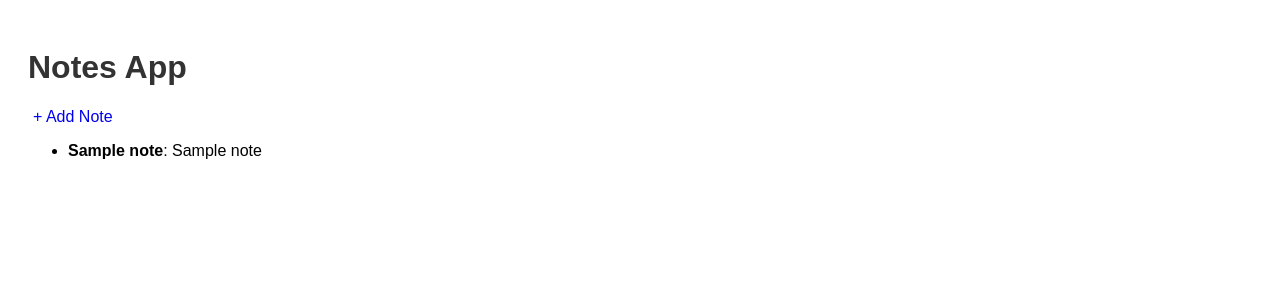
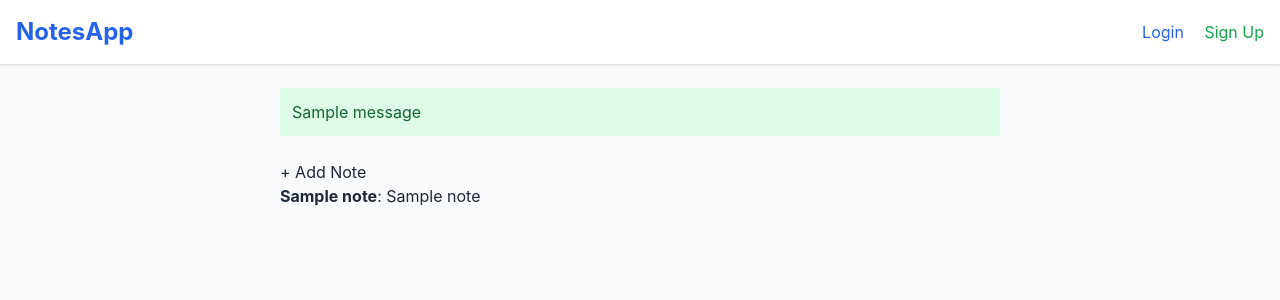
Before and after one commit to Luna-Fassil/Notes-App, a Flask app: template templates/index.html in a window 1280 px wide. Shown: the top 300 px of the page. Run offline with Flask 3, Linux system fonts and the light colour scheme; the template is opened without the code that fills it: most values are stand-ins (such as "Sample title", 1, 10 or a date in 2020); one stand-in notice (Sample message) is shown; some libraries are stand-ins or nearby versions.

Commit message:
New Basic Layout

```diff
--- a/app.py
+++ b/app.py
@@ -1,42 +1,161 @@
-from flask import Flask, render_template, request, redirect, url_for
+from flask import Flask, render_template, request, redirect, url_for, session, flash
+from werkzeug.security import generate_password_hash, check_password_hash
 import sqlite3
+from datetime import timedelta
 
 app = Flask(__name__)
+app.secret_key = 'your_secret_key'  # important for session
+app.permanent_session_lifetime = timedelta(days=7)  # for 'remember me'
 
 DB_NAME = "notes.db"
 
 def get_db_connection():
     conn = sqlite3.connect(DB_NAME)
-    conn.row_factory = sqlite3.Row  # optional: access columns by name in templates
+    conn.row_factory = sqlite3.Row
     return conn
 
 def init_db():
     with get_db_connection() as conn:
         conn.execute("""
+            CREATE TABLE IF NOT EXISTS users (
+                id INTEGER PRIMARY KEY AUTOINCREMENT,
+                username TEXT NOT NULL,
+                email TEXT UNIQUE NOT NULL,
+                password TEXT NOT NULL
+            )
+        """)
+        conn.execute("""
             CREATE TABLE IF NOT EXISTS notes (
                 id INTEGER PRIMARY KEY AUTOINCREMENT,
+                user_id INTEGER NOT NULL,
                 title TEXT NOT NULL,
-                content TEXT NOT NULL
+                content TEXT NOT NULL,
+                created_at TIMESTAMP DEFAULT CURRENT_TIMESTAMP,
+                FOREIGN KEY(user_id) REFERENCES users(id)
             )
         """)
         conn.commit()
 
+# Home
 @app.route('/')
-def index():
+def home():
+    if 'user_id' in session:
+        return redirect(url_for('dashboard'))
+    return render_template('index.html')
+
+# Signup
+@app.route('/signup', methods=['GET', 'POST'])
+def signup():
+    if request.method == 'POST':
+        username = request.form['username']
+        email = request.form['email']
+        password = generate_password_hash(request.form['password'])
+
+        with get_db_connection() as conn:
+            try:
+                conn.execute("INSERT INTO users (username, email, password) VALUES (?, ?, ?)",
+                             (username, email, password))
+                conn.commit()
+                flash('Account created! Please log in.', 'success')
+                return redirect(url_for('login'))
+            except sqlite3.IntegrityError:
+                flash('Email already exists.', 'danger')
+
+    return render_template('signup.html')
+
+# Login
+@app.route('/login', methods=['GET', 'POST'])
+def login():
+    if request.method == 'POST':
+        email = request.form['email']
+        password = request.form['password']
+        remember = 'remember' in request.form
+
+        with get_db_connection() as conn:
+            user = conn.execute("SELECT * FROM users WHERE email = ?", (email,)).fetchone()
+            if user and check_password_hash(user['password'], password):
+                session.permanent = remember
+                session['user_id'] = user['id']
+                session['username'] = user['username']
+                flash('Welcome back!', 'success')
+                return redirect(url_for('dashboard'))
+            else:
+                flash('Invalid email or password.', 'danger')
+
+    return render_template('login.html')
+
+# Logout
+@app.route('/logout')
+def logout():
+    session.clear()
+    flash('You have been logged out.', 'info')
+    return redirect(url_for('home'))
+
+# Dashboard / Notes List
+@app.route('/dashboard')
+def dashboard():
+    if 'user_id' not in session:
+        return redirect(url_for('login'))
+
     with get_db_connection() as conn:
-        notes = conn.execute("SELECT * FROM notes").fetchall()
-    return render_template('index.html', notes=notes)
+        notes = conn.execute("SELECT * FROM notes WHERE user_id = ? ORDER BY created_at DESC",
+                             (session['user_id'],)).fetchall()
+    return render_template('dashboard.html', notes=notes)
 
+# Add Note
 @app.route('/add', methods=['GET', 'POST'])
 def add_note():
+    if 'user_id' not in session:
+        return redirect(url_for('login'))
+
     if request.method == 'POST':
         title = request.form['title']
         content = request.form['content']
         with get_db_connection() as conn:
-            conn.execute("INSERT INTO notes (title, content) VALUES (?, ?)", (title, content))
+            conn.execute("INSERT INTO notes (user_id, title, content) VALUES (?, ?, ?)",
+                         (session['user_id'], title, content))
             conn.commit()
-        return redirect(url_for('index'))
+        flash('Note added!', 'success')
+        return redirect(url_for('dashboard'))
+
     return render_template('add_note.html')
+
+# Delete Note
+@app.route('/delete/<int:id>', methods=['POST'])
+def delete_note(id):
+    if 'user_id' not in session:
+        return redirect(url_for('login'))
+
+    with get_db_connection() as conn:
+        conn.execute("DELETE FROM notes WHERE id = ? AND user_id = ?", (id, session['user_id']))
+        conn.commit()
+    flash('Note deleted.', 'info')
+    return redirect(url_for('dashboard'))
+
+# Edit Note
+@app.route('/edit/<int:id>', methods=['GET', 'POST'])
+def edit_note(id):
+    if 'user_id' not in session:
+        return redirect(url_for('login'))
+
+    with get_db_connection() as conn:
+        note = conn.execute("SELECT * FROM notes WHERE id = ? AND user_id = ?",
+                            (id, session['user_id'])).fetchone()
+
+        if not note:
+            flash('Note not found.', 'warning')
+            return redirect(url_for('dashboard'))
+
+        if request.method == 'POST':
+            title = request.form['title']
+            content = request.form['content']
+            conn.execute("UPDATE notes SET title = ?, content = ? WHERE id = ? AND user_id = ?",
+                         (title, content, id, session['user_id']))
+            conn.commit()
+            flash('Note updated!', 'success')
+            return redirect(url_for('dashboard'))
+
+    return render_template('edit_note.html', note=note)
 
 if __name__ == '__main__':
     init_db()
--- /dev/null
+++ b/static/css/style.css
@@ -0,0 +1,52 @@
+/* style.css — for custom styles beyond Tailwind */
+
+/* Example: custom button hover glow effect */
+.btn-glow {
+  transition: all 0.3s ease;
+}
+
+.btn-glow:hover {
+  box-shadow: 0 0 10px rgba(59, 130, 246, 0.7); /* blue glow */
+}
+
+/* Example: custom card shadow */
+.card {
+  box-shadow: 0 4px 8px rgba(0, 0, 0, 0.08);
+  border-radius: 0.5rem;
+  padding: 1.5rem;
+  background-color: #ffffff;
+}
+
+/* Example: smooth fade-in animation for page load */
+.fade-in {
+  animation: fadeIn 0.6s ease forwards;
+  opacity: 0;
+}
+
+@keyframes fadeIn {
+  to {
+    opacity: 1;
+  }
+}
+
+/* Example: flash message alert override if needed */
+.alert {
+  padding: 1rem;
+  border-radius: 0.375rem;
+  margin-bottom: 1rem;
+}
+
+.alert-success {
+  background-color: #d1fae5;
+  color: #065f46;
+}
+
+.alert-danger {
+  background-color: #fee2e2;
+  color: #991b1b;
+}
+
+/* Optional: override body font */
+body {
+  font-family: 'Inter', sans-serif;
+}
--- a/static/style.css
+++ /dev/null
@@ -1,22 +0,0 @@
-body {
-    font-family: Arial, sans-serif;
-    padding: 20px;
-}
-h1 {
-    color: #333;
-}
-a {
-    text-decoration: none;
-    margin: 5px;
-}
-form input, form textarea {
-    margin: 5px 0;
-    padding: 8px;
-    width: 300px;
-}
-button {
-    padding: 8px 12px;
-    background-color: #333;
-    color: #fff;
-    border: none;
-}
--- a/templates/base.html
+++ b/templates/base.html
@@ -1,13 +1,67 @@
 <!DOCTYPE html>
 <html lang="en">
 <head>
-    <meta charset="UTF-8"> <!-- character encoding -->
-    <meta name="viewport" content="width=device-width, initial-scale=1.0"> <!-- responsive scaling -->
-    <title>Notes App</title>
-    <link rel="stylesheet" href="{{ url_for('static', filename='style.css') }}">
+  <meta charset="UTF-8">
+  <meta name="viewport" content="width=device-width, initial-scale=1">
+  <title>{% block title %}Notes App{% endblock %}</title>
+
+  <!-- Tailwind CSS via CDN -->
+  <script src="https://cdn.tailwindcss.com"></script>
+
+  <!-- Custom CSS -->
+  <link rel="stylesheet" href="{{ url_for('static', filename='css/style.css') }}">
 </head>
-<body>
-    <h1>Notes App</h1>
+
+<body class="bg-gray-50 text-gray-800">
+
+  <!-- Navbar -->
+  <nav class="bg-white shadow p-4 flex justify-between items-center">
+    <a href="{{ url_for('home') }}" class="text-2xl font-bold text-blue-600">NotesApp</a>
+
+    <div class="space-x-4">
+      {% if 'user_id' in session %}
+        <span class="text-gray-700">Hello, {{ session['username'] }}</span>
+        <a href="{{ url_for('dashboard') }}" class="text-blue-600 hover:underline">Dashboard</a>
+        <a href="{{ url_for('logout') }}" class="text-red-500 hover:underline">Logout</a>
+      {% else %}
+        <a href="{{ url_for('login') }}" class="text-blue-600 hover:underline">Login</a>
+        <a href="{{ url_for('signup') }}" class="text-green-600 hover:underline">Sign Up</a>
+      {% endif %}
+    </div>
+  </nav>
+
+  <!-- Page content wrapper -->
+  <div class="max-w-3xl mx-auto p-6">
+
+    <!-- Flash messages -->
+    {% with messages = get_flashed_messages(with_categories=true) %}
+      {% if messages %}
+        <div class="mb-6 space-y-3">
+          {% for category, message in messages %}
+            <div class="p-3 rounded
+              {% if category == 'success' %}
+                bg-green-100 text-green-800
+              {% elif category == 'danger' %}
+                bg-red-100 text-red-800
+              {% elif category == 'info' %}
+                bg-blue-100 text-blue-800
+              {% elif category == 'warning' %}
+                bg-yellow-100 text-yellow-800
+              {% else %}
+                bg-gray-100 text-gray-800
+              {% endif %}
+            ">
+              {{ message }}
+            </div>
+          {% endfor %}
+        </div>
+      {% endif %}
+    {% endwith %}
+
+    <!-- Main page content -->
     {% block content %}{% endblock %}
+
+  </div>
+
 </body>
 </html>
--- a/templates/index.html
+++ b/templates/index.html
@@ -1,3 +1,5 @@
+<!--Public landing page (before login/signup)-->
+
 {% extends 'base.html' %}
 
 {% block content %}
--- /dev/null
+++ b/templates/signup.html
@@ -0,0 +1 @@
+<!--- In this file it would be a User registration form -->
```
Also changed, not shown: notes.db.
